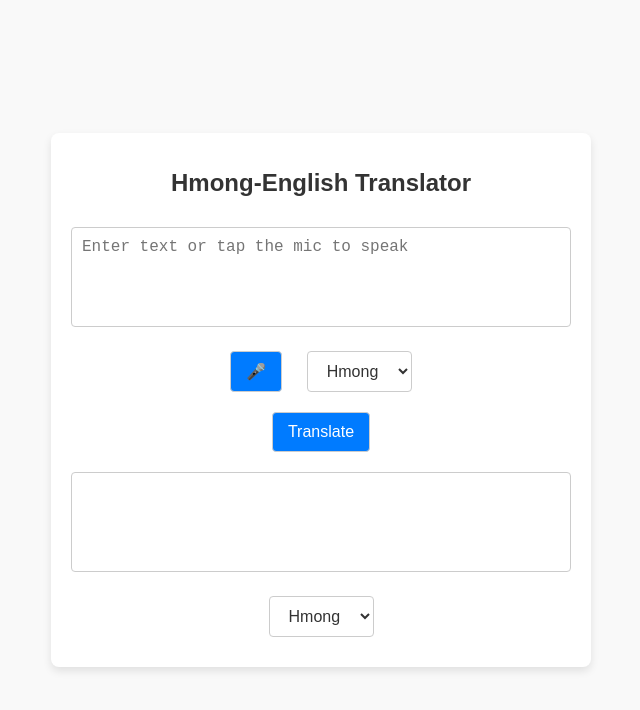
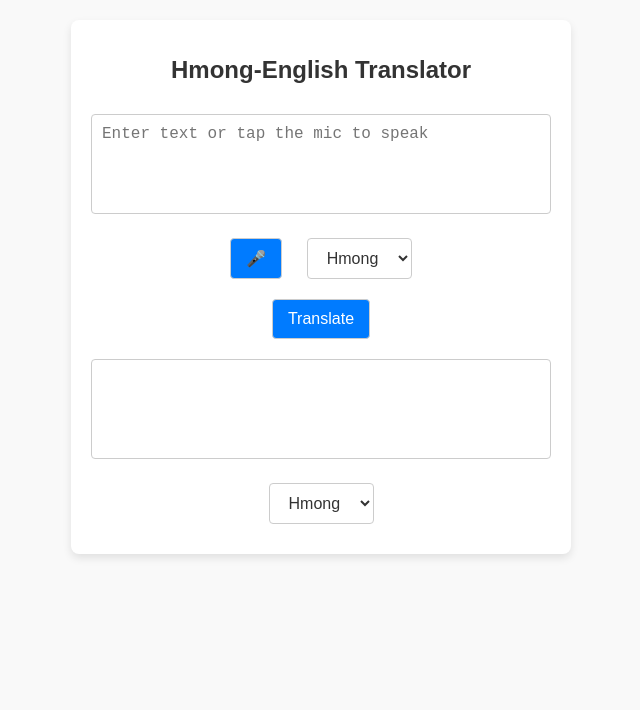
Before and after one commit to khangsheng1/Hmong-Translation-App-Project, a plain HTML site: page index.html in a window 1280 px wide. Shown: the whole page, without its empty margins (319-959 px from the left). Drawn offline with Linux system fonts and the light colour scheme.

Commit message:
Update styles.css

```diff
--- a/styles.css
+++ b/styles.css
@@ -4,10 +4,12 @@ body {
     margin: 0;
     padding: 0;
     display: flex;
-    justify-content: center;
-    align-items: center;
-    min-height: 100vh; /* Ensure full viewport height is used */
+    justify-content: center; /* Centers horizontally */
+    align-items: flex-start; /* Aligns items at the top */
+    min-height: 100vh; /* Full viewport height */
     background-color: #f9f9f9; /* Optional: light background color */
+    padding-top: 20px; /* Offsets by 20px from the top */
+    box-sizing: border-box; /* Ensures consistent padding and margin handling */
 }
 
 /* Translator app container */
@@ -19,6 +21,7 @@ body {
     box-shadow: 0 4px 8px rgba(0, 0, 0, 0.1); /* Optional: subtle shadow for design */
     padding: 20px;
     border-radius: 8px; /* Optional: rounded corners */
+    box-sizing: border-box;
 }
 
 /* Text areas */
```
